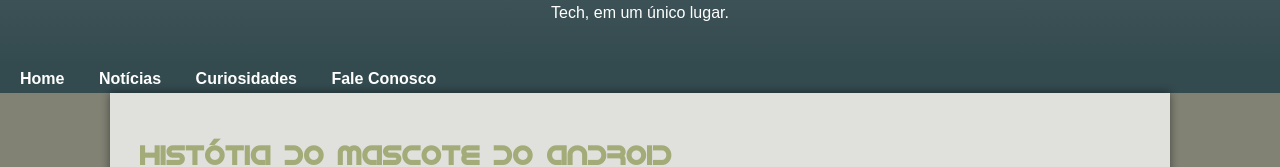
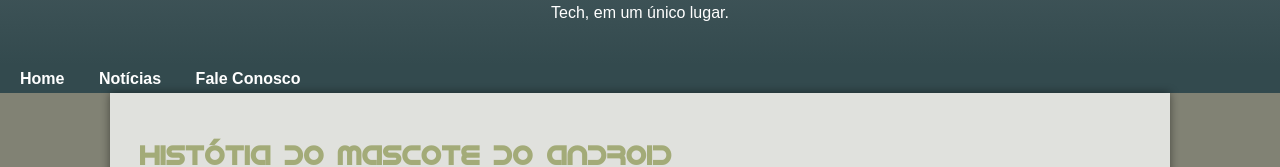
Before and after one commit to gabrieljonasjt/projeto-android, a plain HTML site: page index.html in a window 1280 px wide. Shown: the part 138-305 px from the top of the page. Drawn offline with Linux system fonts and the light colour scheme.

Commit message:
Update index.html

```diff
--- a/index.html
+++ b/index.html
@@ -174,7 +174,6 @@
     <nav>
         <a href="index.html">Home</a>
         <a href="noticias.html">Notícias</a>
-        <a href="curiosidades.html">Curiosidades</a>
         <a href="faleconosco.html">Fale Conosco</a>
     </nav>
     <main>
```
